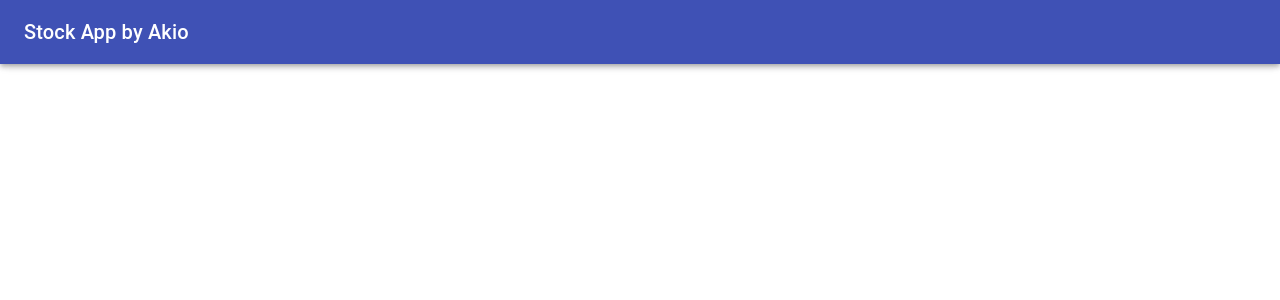
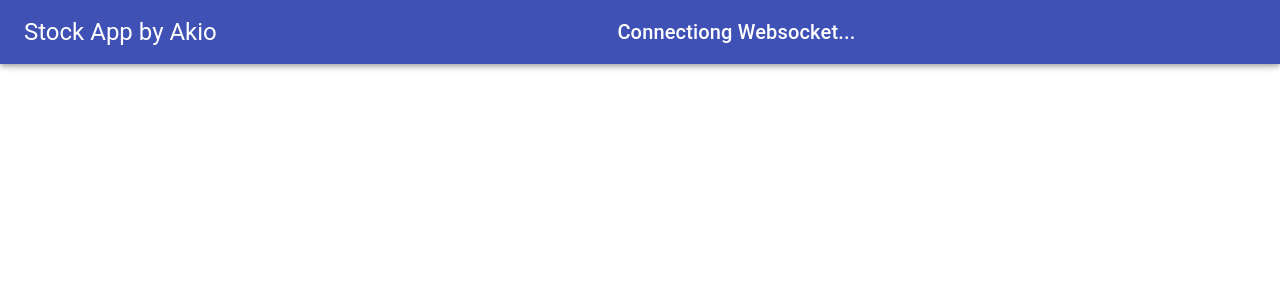
Before and after one commit to smart-dev30/react-stock-app, a React (Create React App) app: page / in a window 1280 px wide. Shown: the top 300 px of the page. Built offline with nearby package versions, Linux system fonts and the light colour scheme; the HTML template or start-up script is replaced by a standard one; what reconnecting-websocket would draw is missing.

Commit message:
add websocket status

```diff
--- a/src/components/Container/index.tsx
+++ b/src/components/Container/index.tsx
@@ -16,10 +16,11 @@ import MenuIcon from '@material-ui/icons/Menu'
 import useStyles from './styles'
 
 interface ContainerProps {
+  status: boolean
   children: React.ReactNode
 }
 
-export const Container: React.FC<ContainerProps> = ({ children }) => {
+export const Container: React.FC<ContainerProps> = ({ children, status }) => {
   const classes = useStyles()
 
   const [visible, setVisible] = React.useState(false)
@@ -38,8 +39,11 @@ export const Container: React.FC<ContainerProps> = ({ children }) => {
       >
         <MenuIcon />
       </IconButton>
+      <Typography variant="h5" color="inherit" className={classes.grow}>
+        {process.env.REACT_APP_TITLE}
+      </Typography>
       <Typography variant="h6" color="inherit" className={classes.grow}>
-        {process.env.REACT_APP_TITLE}
+        {status ? 'Websocket Connected' : 'Connectiong Websocket...'}
       </Typography>
     </Toolbar>
   )
--- a/src/containers/Dashboard.tsx
+++ b/src/containers/Dashboard.tsx
@@ -11,7 +11,7 @@ const Dashboard: React.FC<StateType> = ({
   stockData,
   stockTypes,
 }: StateType) => (
-  <Container>
+  <Container status={connected}>
     <StockTable stockData={stockData} stockTypes={stockTypes} />
   </Container>
 )
```
